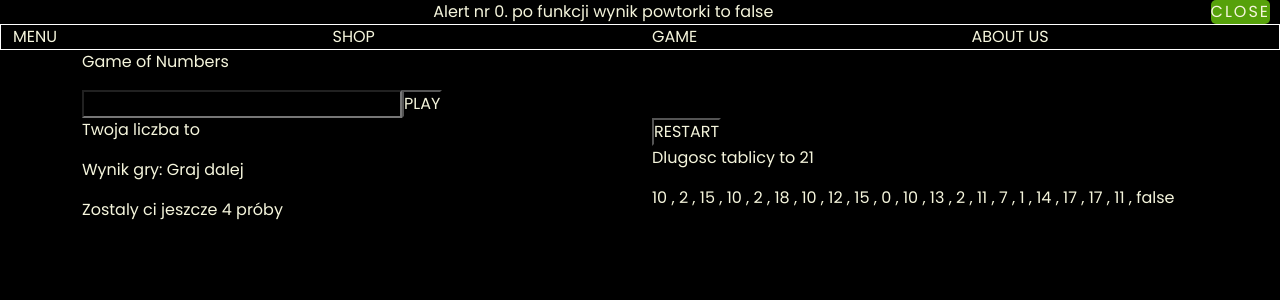
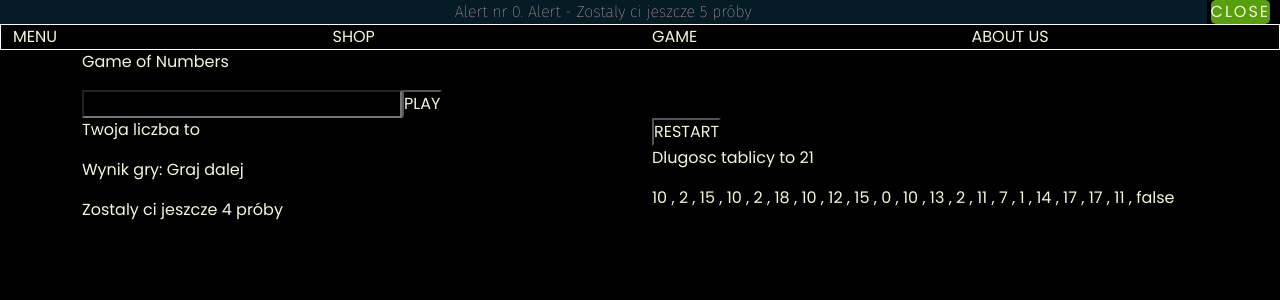
Before and after one commit to kacpi52/sidebar_template, a React (Create React App) app: page /Game in a window 1280 px wide. Both pictures are taken after a click on the button "PLAY". Shown: the top 300 px of the page. Built offline with nearby package versions, Linux system fonts and the light colour scheme.

Commit message:
alert component rebuild

```diff
--- a/src/Components/AlertBox/AlertBox.jsx
+++ b/src/Components/AlertBox/AlertBox.jsx
@@ -4,39 +4,40 @@ import "../../Utils/Buttons.scss";
 import "../../Utils/FontsBackgrounds.scss";
 
 const AlertBox = ({ alertContent }) => {
-  const [hideAlert, setHideAlert] = useState(),
+  const [hideAllAlert, setHideAllAlert] = useState(),
     [textAlert, setTextAlert] = useState([]);
   useEffect(() => {
-    if (!alertContent) {
-      setHideAlert(false);
-    } else {
-      setHideAlert(true);
-      setTextAlert((arr) => [...arr, alertContent]);
-    }
-  }, [alertContent]);
-
-  return (
-    <div className={hideAlert ? "AlertItem" : "AlertItem--hidden"}>
-      <span className="AlertItem__text globalAlertBackground">
-        {textAlert.map((elem, index) => (
-          <div key={index}>
+    if (alertContent) {
+      setHideAllAlert(true);
+      setTextAlert(
+        alertContent.map((elem, index) => (
+          <div
+            className={hideAllAlert ? "AlertItem" : "AlertItem--hidden"}
+            key={index}
+          >
+            <span key={index} className="AlertItem__text globalAlertBackground">
               Alert nr {index}. {elem}
-          </div>
-        ))}
             </span>
             <span className="AlertItem__space">
               <button
+                key={index}
                 className="globalDarkButton"
                 onClick={() => {
-            setHideAlert(false);
-            setTextAlert([]);
+                  setTextAlert(textAlert.splice(index, 1));
                 }}
               >
                 Close
               </button>
             </span>
           </div>
+        ))
       );
+    } else {
+      setHideAllAlert(false);
+    }
+  }, [alertContent]);
+
+  return <>{textAlert} </>;
 };
 
 export default AlertBox;
--- a/src/pages/GamePage.jsx
+++ b/src/pages/GamePage.jsx
@@ -17,7 +17,7 @@ const GamePage = () => {
     [resultHandler, setResultHandler] = useState(false),
     [repeatError, setRepeatError] = useState(false),
     [triesCounter, setTriesCounter] = useState(0),
-    [alertContent, setAlertContent] = useState();
+    [alertContent, setAlertContent] = useState([]);
 
   const inputHandler = (text) => {
     setUserNumber(parseInt(text.target.value));
@@ -29,8 +29,13 @@ const GamePage = () => {
 
     if (ranArr[0] % 2 === 0) evenCheck = true;
     setTriesCounter(triesCounter + 1);
+    setAlertContent((arr) => [
+      ...arr,
+      `Alert - Zostaly ci jeszcze ${triesLimit - triesCounter} próby`,
+    ]);
     if (isNaN(userNumber)) {
       setErrorHandler("Podaj cyfre");
+      setAlertContent((arr) => [...arr, `Alert - nie podales cyfry `]);
     } else {
       event.preventDefault();
       setErrorHandler(false);
@@ -38,7 +43,6 @@ const GamePage = () => {
         checkArray(elem, index, userNumber, resVal, checkVal, evenCheck)
       );
       console.log(`po funkcji wynik powtorki to ${checkVal}`);
-      setAlertContent(`po funkcji wynik powtorki to ${checkVal}`);
       setRepeatError(checkVal);
       if (triesCounter < triesLimit && !resultHandler && !checkVal) {
         setResultHandler(resVal);
@@ -56,7 +60,10 @@ const GamePage = () => {
       if (index >= numbersQuantity) {
         checkVal = true;
         console.log(` powinno dac powtorke i wynik ${checkVal}`);
-        setAlertContent(` powtorka i wynik zmiennej pomocniczej ${checkVal}`);
+        setAlertContent((arr) => [
+          ...arr,
+          ` powtorka i wynik zmiennej pomocniczej ${checkVal}`,
+        ]);
       }
     } else {
       if (index >= numbersQuantity) {
@@ -67,7 +74,7 @@ const GamePage = () => {
   const resetAll = () => {
     setResultHandler(false);
     setTriesCounter(0);
-    setAlertContent(`alert od zresetowania`);
+    setAlertContent((arr) => [...arr, `alert od zresetowania`]);
   };
   return (
     <>
```
Lines whose indentation alone changed are shown as unchanged.
